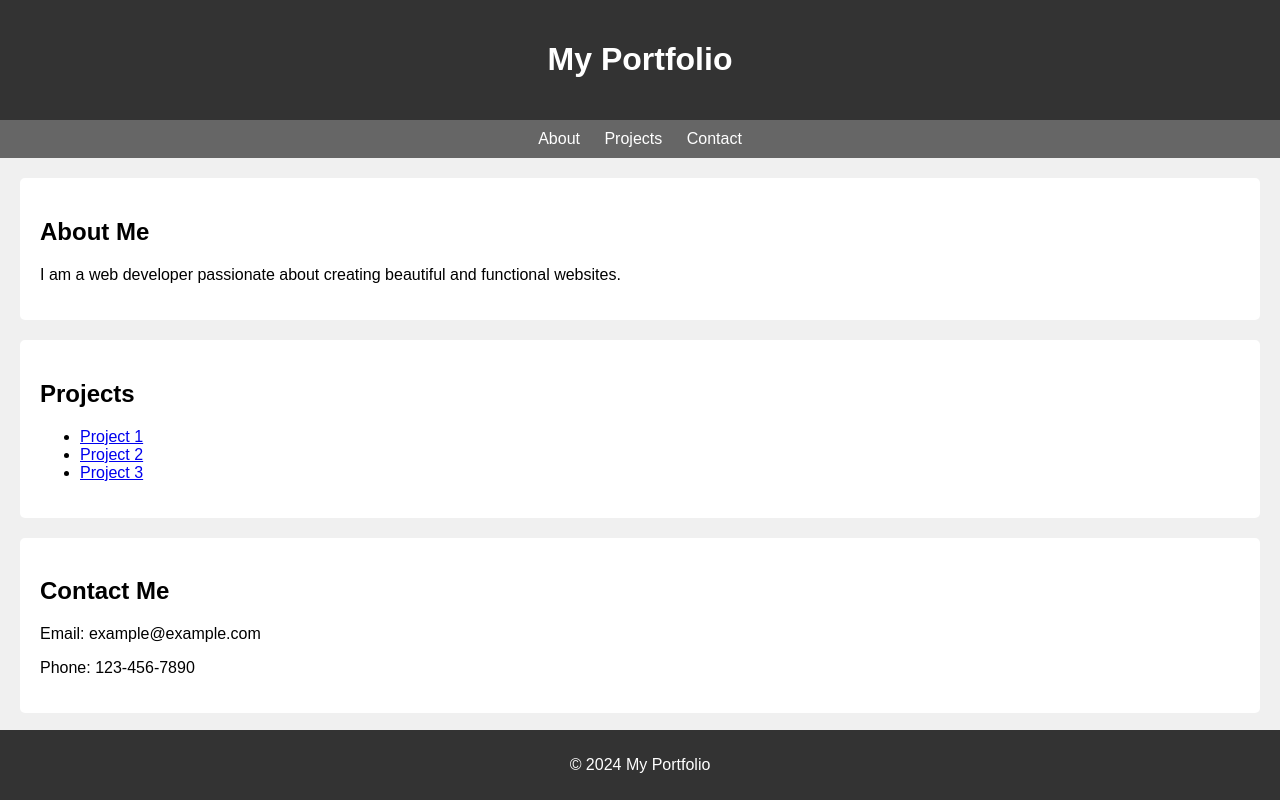
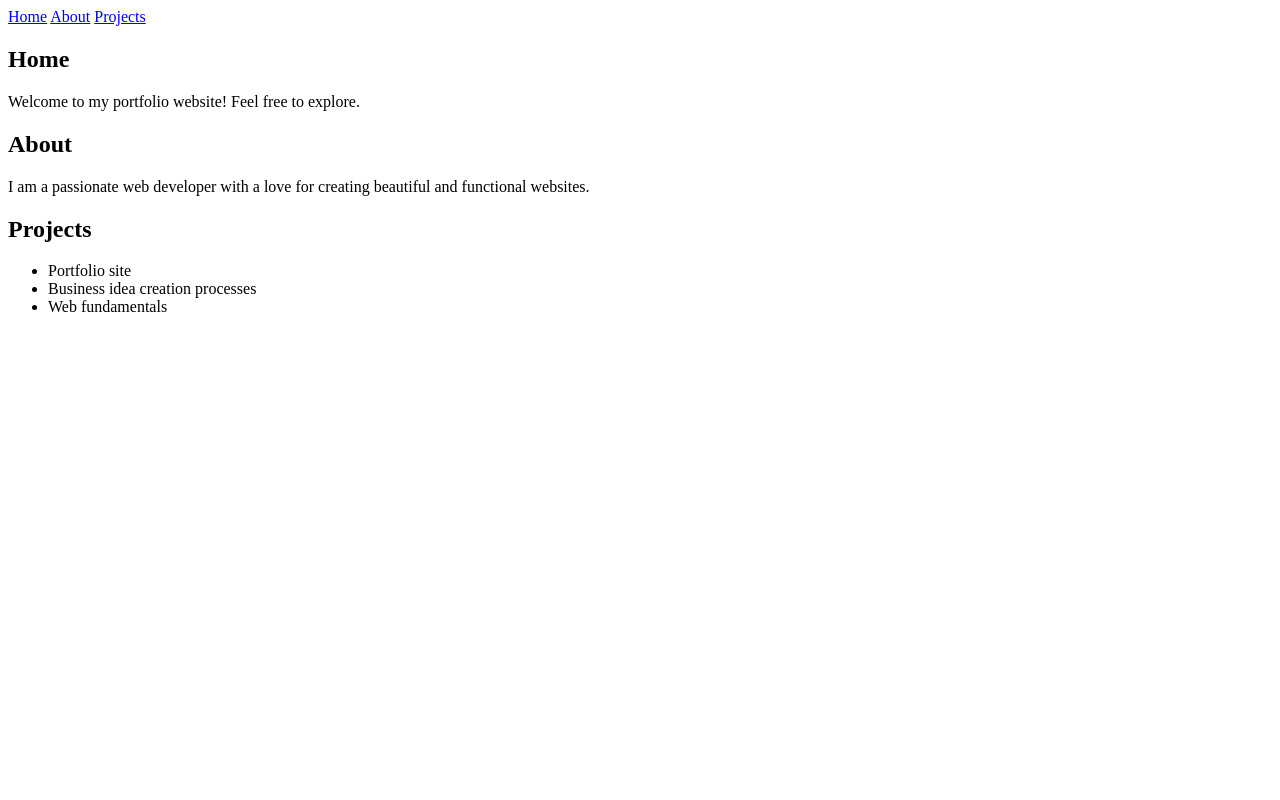
Before and after one commit to Buzoor/portfolio-site, a plain HTML site: page portfolio.html in a window 1280 px wide. Drawn offline with Linux system fonts and the light colour scheme.

Commit message:
Update portfolio.html

```diff
--- a/portfolio.html
+++ b/portfolio.html
@@ -1,80 +1,37 @@
 <!DOCTYPE html>
 <html lang="en">
   <head>
-    <meta charset="UTF-8">
-    <meta name="viewport" content="width=device-width, initial-scale=1.0">
+    <meta charset="UTF-8" />
+    <meta name="viewport" content="width=device-width, initial-scale=1.0" />
     <title>My Portfolio</title>
-    <style>
-        body {
-            font-family: Arial, sans-serif;
-            margin: 0;
-            padding: 0;
-            background-color: #f0f0f0;
-        }
-        header {
-            background-color: #333;
-            color: #fff;
-            text-align: center;
-            padding: 20px 0;
-        }
-        nav {
-            text-align: center;
-            background-color: #666;
-            padding: 10px 0;
-        }
-        nav a {
-            color: #fff;
-            text-decoration: none;
-            margin: 0 10px;
-        }
-        nav a:hover {
-            text-decoration: underline;
-        }
-        section {
-            padding: 20px;
-            margin: 20px;
-            background-color: #fff;
-            border-radius: 5px;
-        }
-        footer {
-            text-align: center;
-            background-color: #333;
-            color: #fff;
-            padding: 10px 0;
-            position: fixed;
-            bottom: 0;
-            width: 100%;
-        }
-    </style>
   </head>
   <body>
-    <header>
-        <h1>My Portfolio</h1>
-    </header>
     <nav>
+      <a href="#home">Home</a>
       <a href="#about">About</a>
       <a href="#projects">Projects</a>
-        <a href="#contact">Contact</a>
     </nav>
+
+    <section id="home">
+      <h2>Home</h2>
+      <p>Welcome to my portfolio website! Feel free to explore.</p>
+    </section>
+
     <section id="about">
-        <h2>About Me</h2>
-        <p>I am a web developer passionate about creating beautiful and functional websites.</p>
+      <h2>About</h2>
+      <p>
+        I am a passionate web developer with a love for creating beautiful and
+        functional websites.
+      </p>
     </section>
+
     <section id="projects">
       <h2>Projects</h2>
       <ul>
-            <li><a href="#">Project 1</a></li>
-            <li><a href="#">Project 2</a></li>
-            <li><a href="#">Project 3</a></li>
+        <li>Portfolio site</li>
+        <li>Business idea creation processes</li>
+        <li>Web fundamentals</li>
       </ul>
     </section>
-    <section id="contact">
-        <h2>Contact Me</h2>
-        <p>Email: example@example.com</p>
-        <p>Phone: 123-456-7890</p>
-    </section>
-    <footer>
-        <p>&copy; 2024 My Portfolio</p>
-    </footer>
   </body>
 </html>
```
Lines whose indentation alone changed are shown as unchanged.
